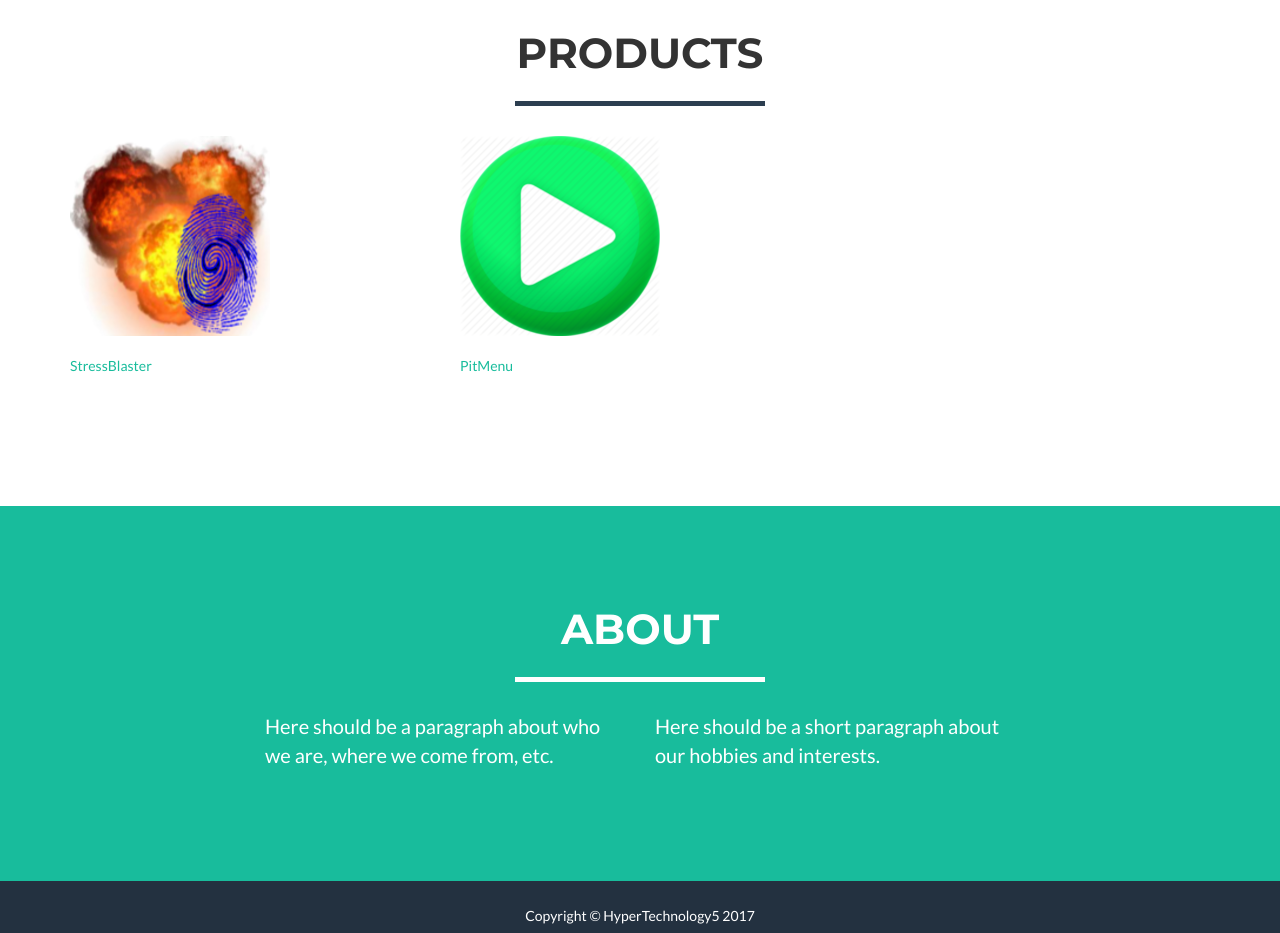
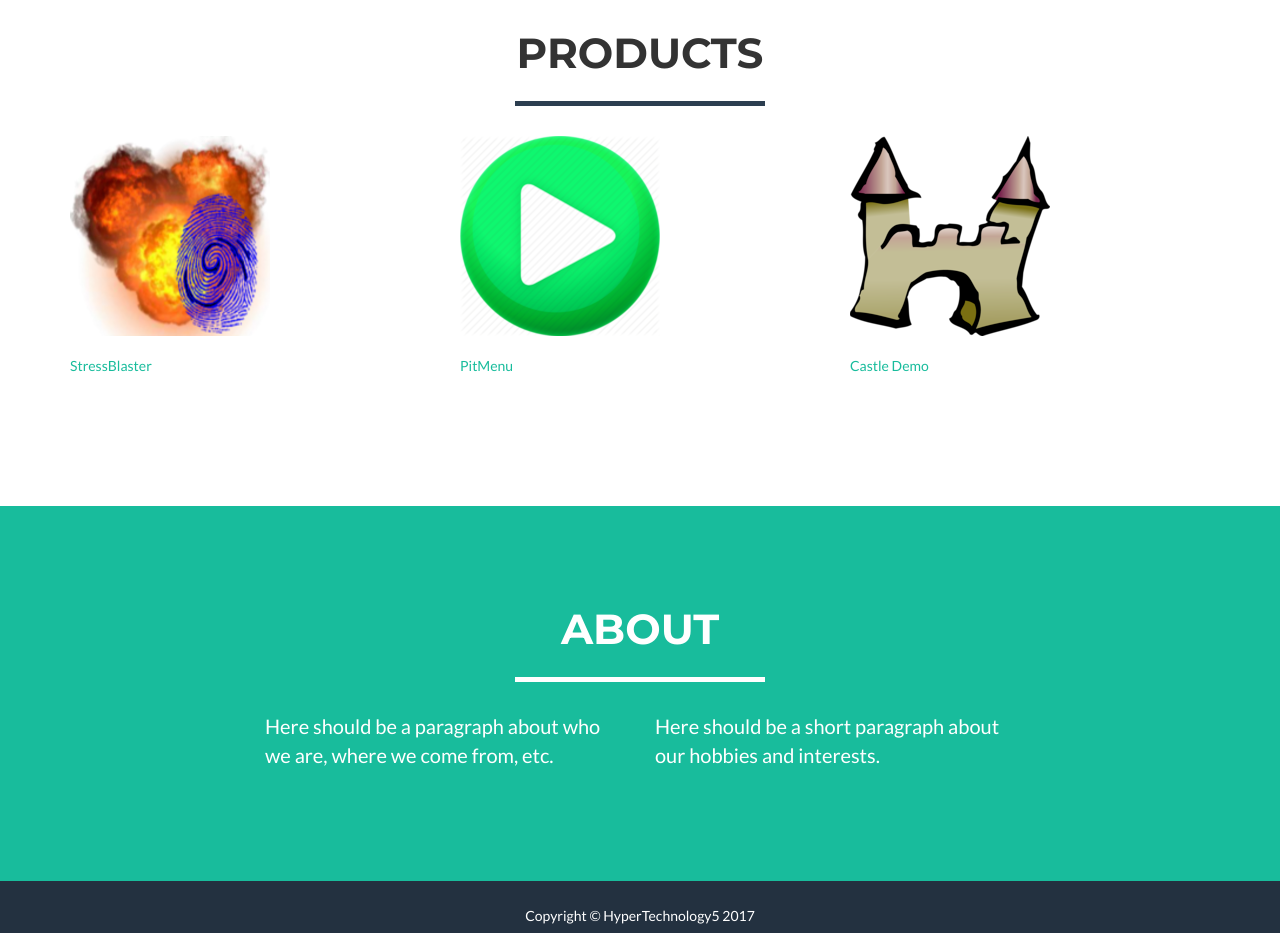
Before and after one commit to HyperTechnology5/HyperTechnology5.github.io, a plain HTML site: page index.html in a window 1280 px wide. Shown: the part 840-1773 px from the top of the page. Drawn offline with nearby package versions, Linux system fonts and the light colour scheme.

Commit message:
Added castle demo

```diff
--- a/index.html
+++ b/index.html
@@ -103,6 +103,12 @@
                     <a href="https://github.com/HyperTechnology5/pitmenu/" alt="PitMenu">
                         <img src="img/products/pitmenu.png" class="img-responsive" alt="PitMenu"/><br/>
 			PitMenu
+                    </a>
+                </div>
+                <div class="col-sm-4 portfolio-item">
+                    <a href="https://github.com/HyperTechnology5/CastleDemo/" alt="Castle">
+                        <img src="img/products/castle.png" class="img-responsive" alt="Castle"/><br/>
+			Castle Demo
                     </a>
                 </div>
             </div>
```
Also changed, not shown: img/products/castle.png (added).
